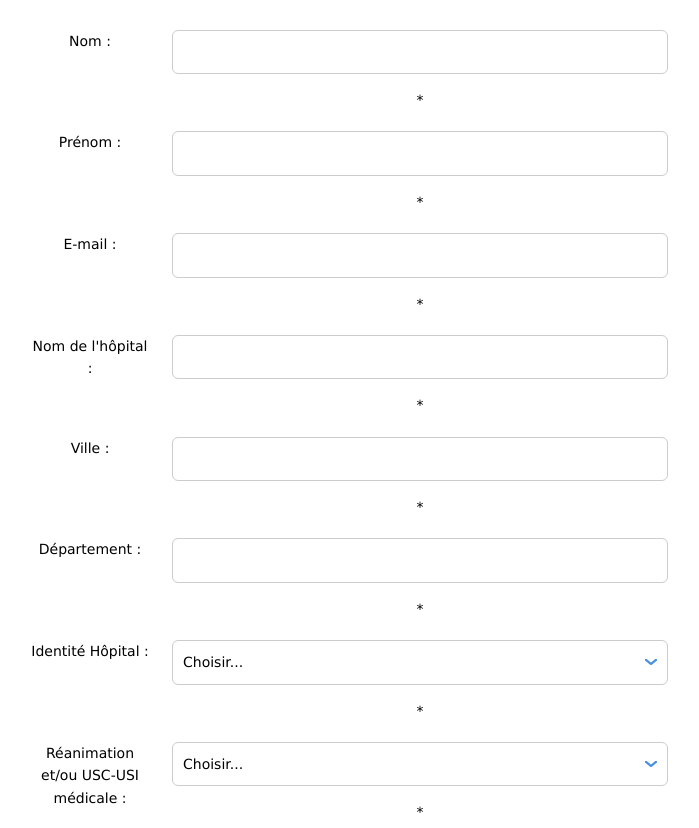
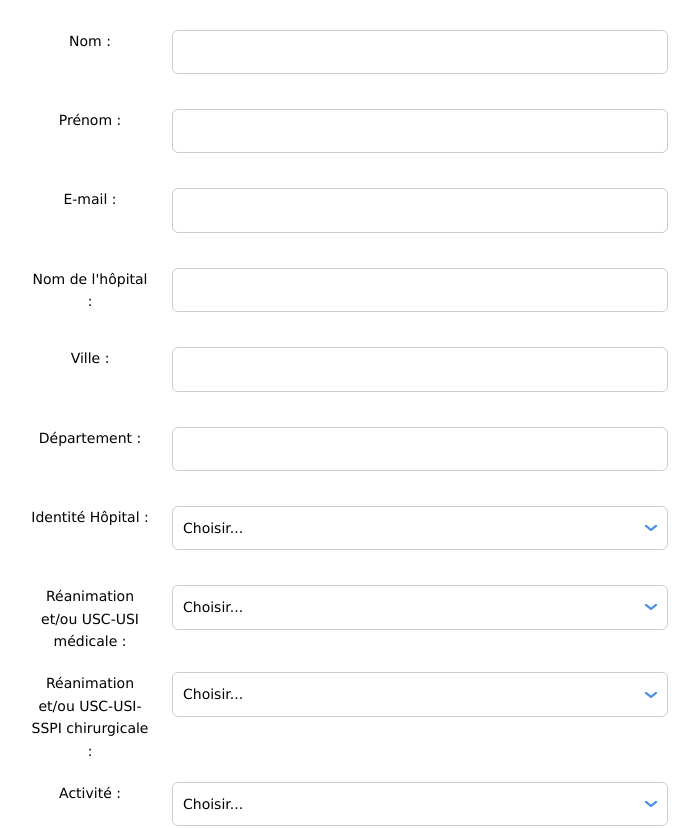
Before and after one commit to MathisChampin/OSS, a React (Vite) app in the folder frontend/deuxieme-ver/: page /register in a window 1280 px wide. Shown: the part 420-1248 px from the top of the page, without its empty margins (292-991 px from the left). Built offline with nearby package versions, Linux system fonts and the light colour scheme.

Commit message:
fix: delete star in the fields

```diff
--- a/frontend/deuxieme-ver/src/pages/Register.tsx
+++ b/frontend/deuxieme-ver/src/pages/Register.tsx
@@ -104,7 +104,6 @@ function Register() {
                                 setUserData({ ...userData, nom: e.target.value })
                               }
                             />
-                            *
                           </td>
                         </tr>
                         <tr>
@@ -118,7 +117,6 @@ function Register() {
                                 setUserData({ ...userData, prenom: e.target.value })
                               }
                             />
-                            *
                           </td>
                         </tr>
                         <tr>
@@ -132,10 +130,8 @@ function Register() {
                                 setUserData({ ...userData, email: e.target.value })
                               }
                             />
-                            *
                           </td>
                         </tr>
-                        {/* Adding hospital-related fields here */}
                         <tr>
                           <td>Nom de l'hôpital :</td>
                           <td colSpan={5}>
@@ -147,7 +143,6 @@ function Register() {
                                 setUserData({ ...userData, NomHospital: e.target.value })
                               }
                             />
-                            *
                           </td>
                         </tr>
                         <tr>
@@ -161,7 +156,6 @@ function Register() {
                                 setUserData({ ...userData, ville: e.target.value })
                               }
                             />
-                            *
                           </td>
                         </tr>
                         <tr>
@@ -175,7 +169,6 @@ function Register() {
                                 setUserData({ ...userData, Departement: e.target.value })
                               }
                             />
-                            *
                           </td>
                         </tr>
                         <tr>
@@ -195,7 +188,6 @@ function Register() {
                               <option value="PSPH">PSPH</option>
                               <option value="Priv">Privé</option>
                             </select>
-                            *
                           </td>
                         </tr>
                         <tr>
@@ -212,7 +204,6 @@ function Register() {
                               <option value="Non">Non</option>
                               <option value="Oui">Oui</option>
                             </select>
-                            *
                           </td>
                         </tr>
                         <tr>
@@ -229,7 +220,6 @@ function Register() {
                               <option value="Non">Non</option>
                               <option value="Oui">Oui</option>
                             </select>
-                            *
                           </td>
                         </tr>
                         <tr>
@@ -246,10 +236,8 @@ function Register() {
                               <option value="Non">Non</option>
                               <option value="Oui">Oui</option>
                             </select>
-                            *
                           </td>
                         </tr>
-                        {/* End of added hospital-related fields */}
                       </table>
                     </td>
                   </tr>
```
